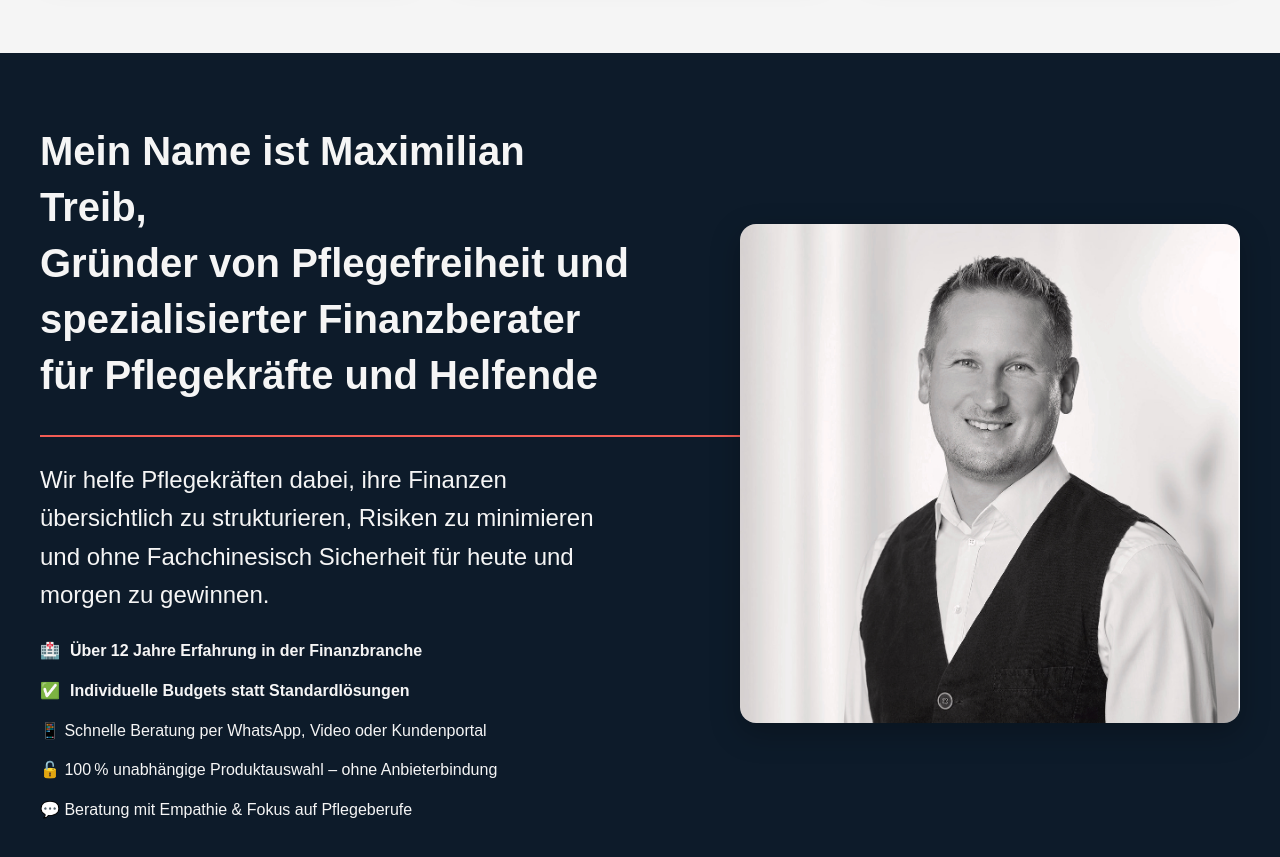
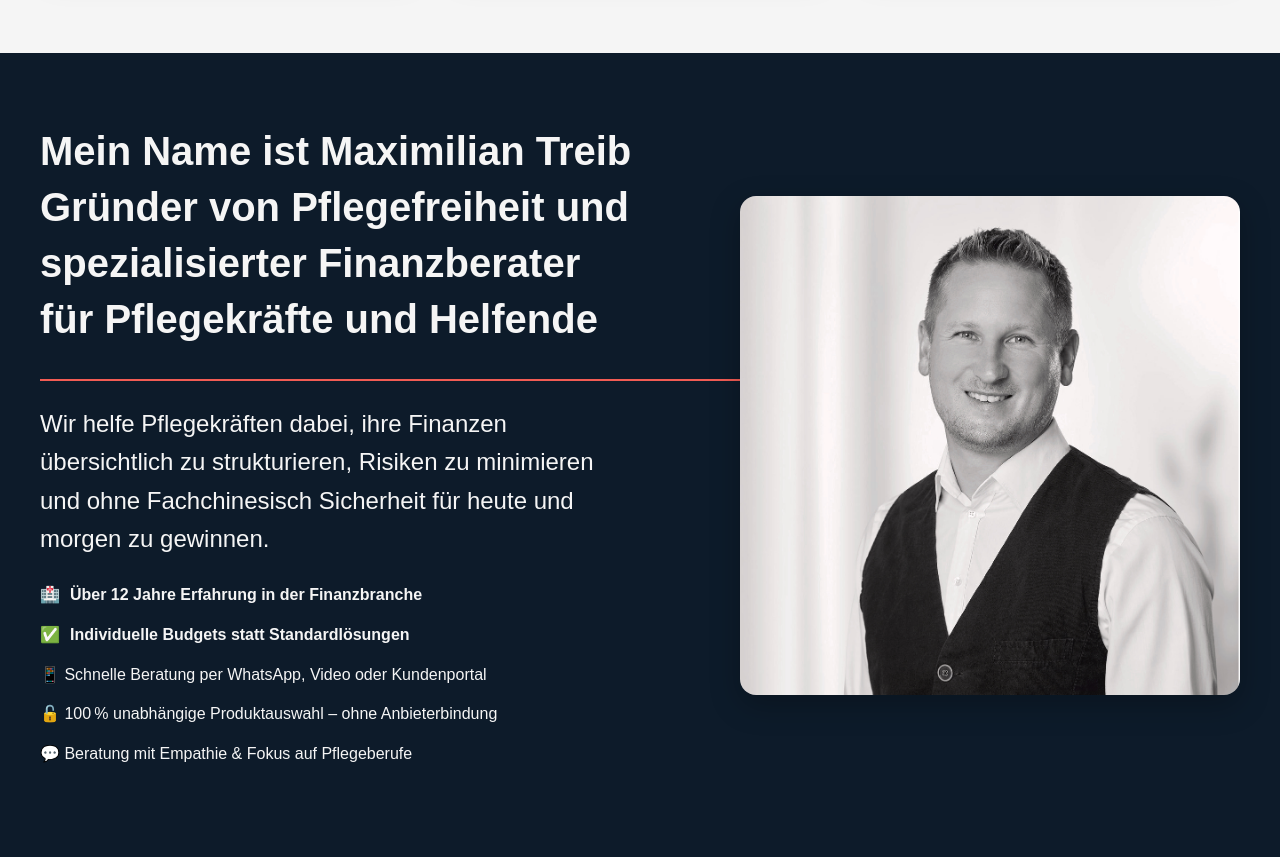
Before and after one commit to StefanM1212/maximiliantreib, a plain HTML site: page index.html in a window 1280 px wide. Shown: the part 3460-4317 px from the top of the page. Drawn offline with Linux system fonts and the light colour scheme.

Commit message:
Update index.html

```diff
--- a/index.html
+++ b/index.html
@@ -216,7 +216,7 @@
     <div class="experten-text">
 
       <p class="experten-headline">
-        Mein Name ist Maximilian Treib,<br>
+        Mein Name ist Maximilian Treib<br>
         Gründer von Pflegefreiheit und spezialisierter Finanzberater<br>
         für Pflegekräfte und Helfende
       </p>
```
